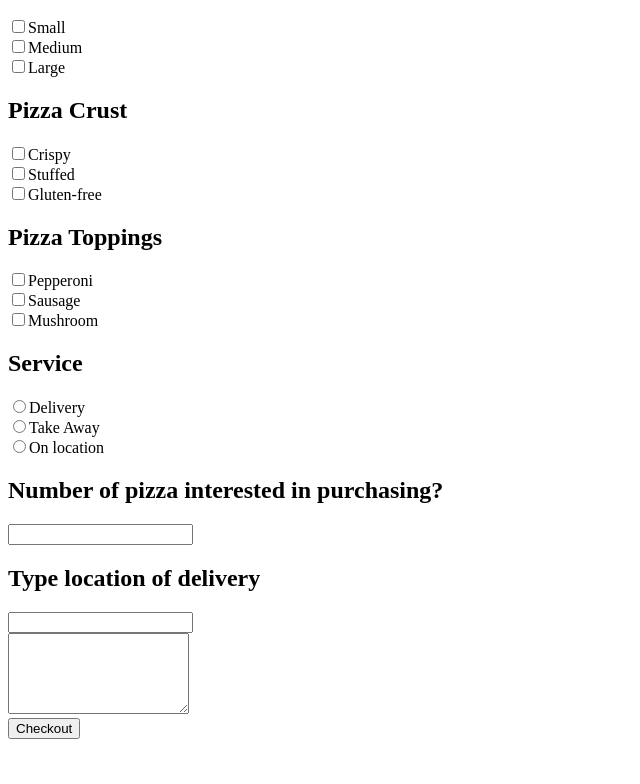
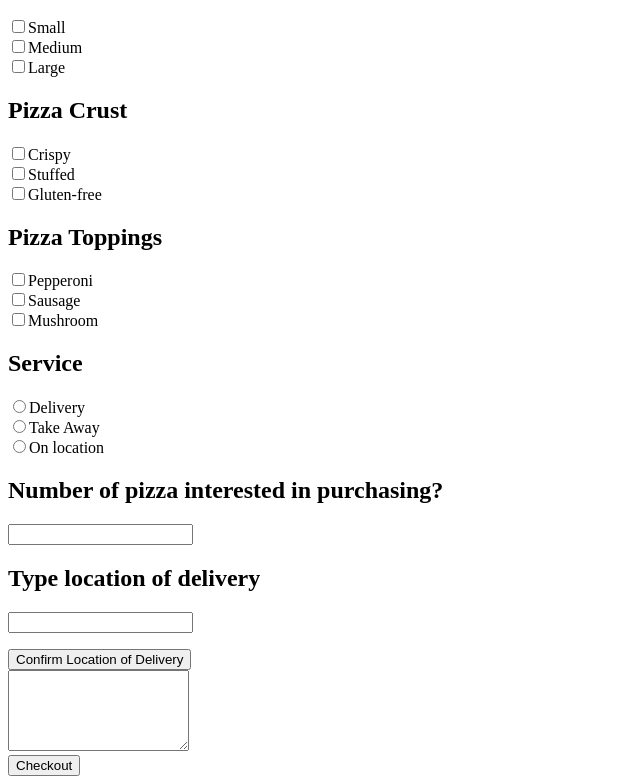
Before and after one commit to sheready/pizzaworld, a plain HTML site: page index.html in a window 1280 px wide. Shown: the part 828-1612 px from the top of the page, without its empty margins (0-640 px from the left). Before the commit the page ends 1575 px from the top, so only its background shows below. Drawn offline with Linux system fonts and the light colour scheme.

Commit message:
add location input and button

```diff
--- a/index.html
+++ b/index.html
@@ -8,6 +8,7 @@
     <script src="jquery-3.5.1.js"></script>
     <script src="bootstrap-4.4.1-dist/js/bootstrap.min.js" type="text/css" rel="stylesheet"></script>
     <script src="bootstrap-4.4.1-dist/js/bootstrap.js" type="text/css" rel="stylesheet"></script>
+
     <script src="script.js"></script>
     <link href="style.css" type="text/css" rel="stylesheet">
 
@@ -20,7 +21,7 @@
         <p class="card-text"> </p>
       </div>
     </div>
-    <form>
+    <form id="form_data">
     <div class="card" id="size">
       <h2 id="size-h">Pizza Size</h2>
     <div class="checkbox">
@@ -78,8 +79,9 @@
     <div class="card">
       <h2 id="location">Type location of delivery</h2>
       <div class="form-group">
-        <input type="number" class="form-control" id="location">
-      </div>
+        <p><input type="text" id="location2" value=""></p>
+        <button id="btn1">Confirm Location of Delivery</button>
+    </div>
     </div>
 
     <div class="card">
@@ -87,7 +89,7 @@
         <textarea class="form-control" rows="5" id="checkout"></textarea>
       </div>
     </div>
-    <button type="submit" class="btn btn-default">Checkout</button>
+    <button type="submit" class="btn btn-default" onclick="checkout()">Checkout</button>
     </form>
 </body>
 </html>
```
